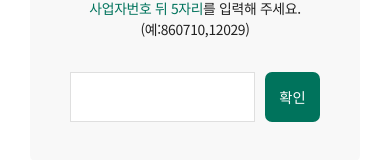
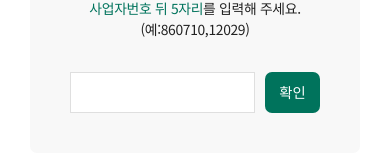
Before and after one commit to Luna-Yeo/donation, a plain HTML site: page certification.html in a window 390 px wide. Shown: the part 426-586 px from the top of the page. Drawn offline with Linux system fonts and the light colour scheme; a web font is replaced by a local one.

Commit message:
form 수정

```diff
--- a/certification.css
+++ b/certification.css
@@ -61,16 +61,14 @@ body {
     font-size: 18px;
     border: 1px solid #dfdfdf;
 }
-.container .contents .item .inputBox form {
+.container .contents .item .inputBox button {
     display: flex;
-    align-content: center;
+    align-items: center;
     justify-content: center;
     width: 123px;
     height: 100%;
     background-color: #00735c;
     border-radius: 7px;
-}
-.container .contents .item .inputBox form button {
     color: #fff;
     font-size: 20px;
 }
@@ -95,16 +93,16 @@ body {
     }
     .container .contents .item .inputBox {
         gap: 10px;
+        height: 10.5263vw;
     }
     .container .contents .item .inputBox input {
         width: 58.29%;
         flex-grow: 1;
         font-size: 14px;
     }
-    .container .contents .item .inputBox form {
+    .container .contents .item .inputBox button {
         width: 21.97%;
-    }
-    .container .contents .item .inputBox form button {
+        /* width: 21.9737vw; */
         font-size: 3.6842vw;
     }
 }
--- a/certification.html
+++ b/certification.html
@@ -5,8 +5,8 @@
         <meta name="viewport" content="width=device-width, initial-scale=1.0" />
         <title>후원내역서</title>
         <link rel="stylesheet" href="./reset.css" />
+        <link rel="stylesheet" href="./certification.css" />
         <link rel="stylesheet" href="./common.css" />
-        <link rel="stylesheet" href="./certification.css" />
     </head>
     <body>
         <div class="wrap">
@@ -26,12 +26,10 @@
                             <span>사업자번호 뒤 5자리</span>를 입력해 주세요. <br />
                             (예:860710,12029)
                         </p>
-                        <div class="inputBox">
+                        <form action="https://luna-yeo.github.io/donation/sponsorship.html" class="inputBox">
                             <input type="text" />
-                            <form action="https://luna-yeo.github.io/donation/sponsorship.html" method="get">
-                                <button type="submit">확인</button>
-                            </form>
-                        </div>
+                            <button type="submit">확인</button>
+                        </form>
                     </div>
                 </div>
             </div>
```
Also changed, not shown: sponsorship.html (+1 -1 lines).
